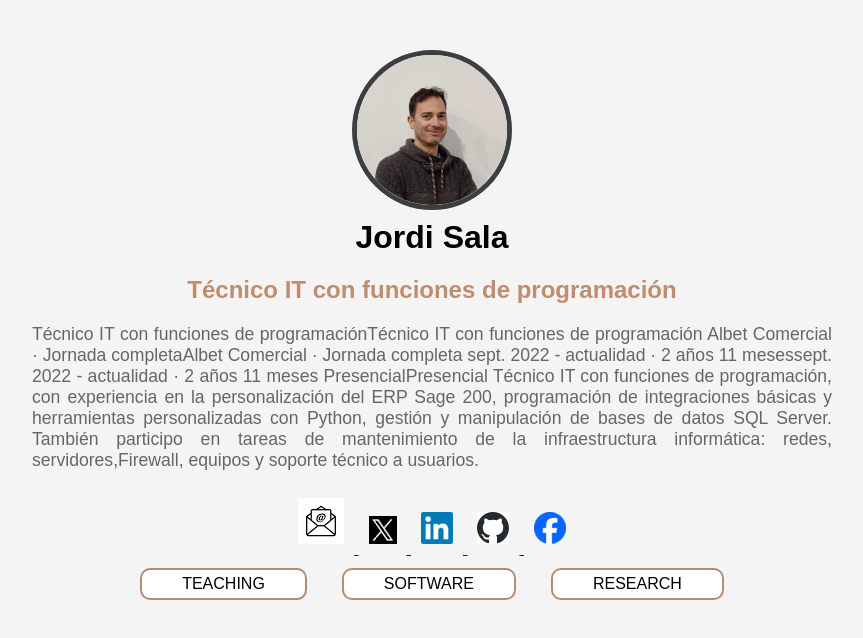
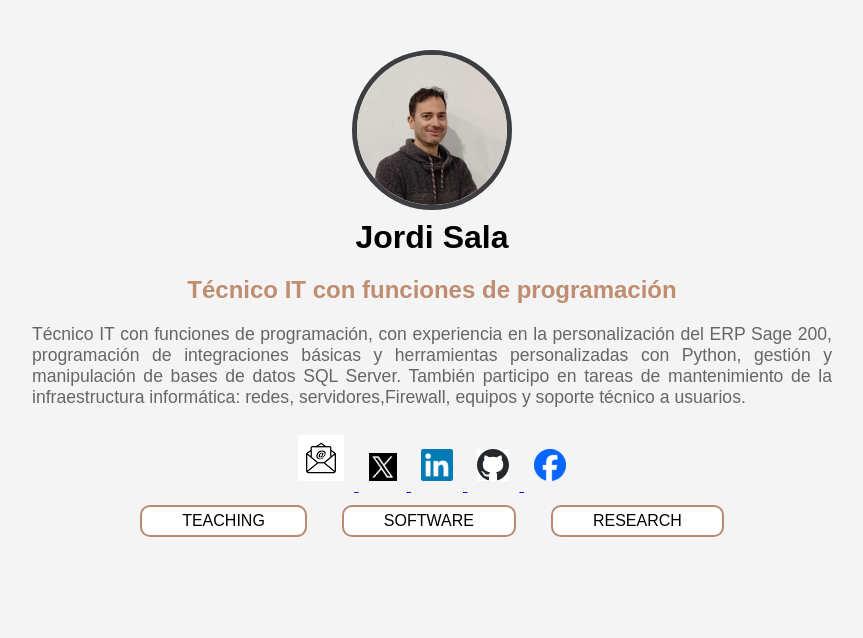
Before and after one commit to blackbomer/portfolioJordiSala, a plain HTML site: page index.html in a window 1280 px wide. Shown: the whole page, without its empty margins (208-1071 px from the left). Drawn offline with Linux system fonts and the light colour scheme.

Commit message:
Update index.html

```diff
--- a/index.html
+++ b/index.html
@@ -15,10 +15,6 @@
             <section class="profile">
                 <h2>Técnico IT con funciones de programación</h2>
                 <p>
-
-Técnico IT con funciones de programaciónTécnico IT con funciones de programación
-Albet Comercial · Jornada completaAlbet Comercial · Jornada completa sept. 2022 - actualidad · 2 años 11 mesessept. 2022 - actualidad · 2 años 11 meses PresencialPresencial
-
         Técnico IT con funciones de programación, con experiencia en la personalización del ERP Sage 200, programación de integraciones básicas y herramientas personalizadas con Python, gestión y manipulación de bases de datos SQL Server. También participo en tareas de mantenimiento de la infraestructura informática: redes, servidores,Firewall, equipos y soporte técnico a usuarios.
                 </p>
                 <p>
```
